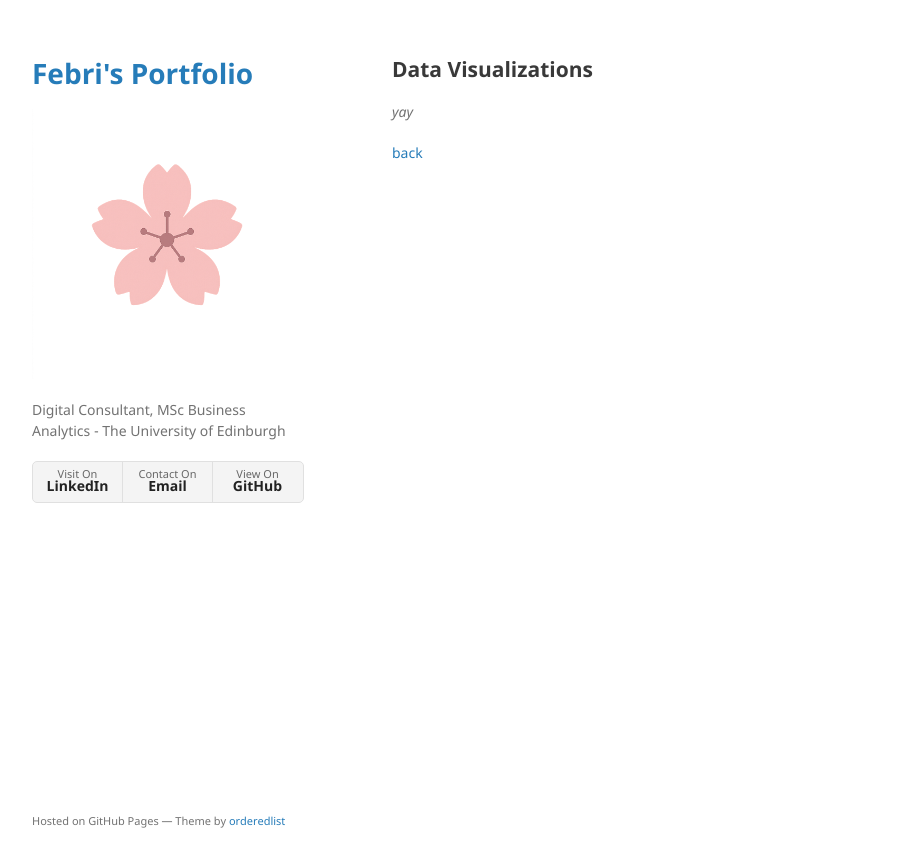
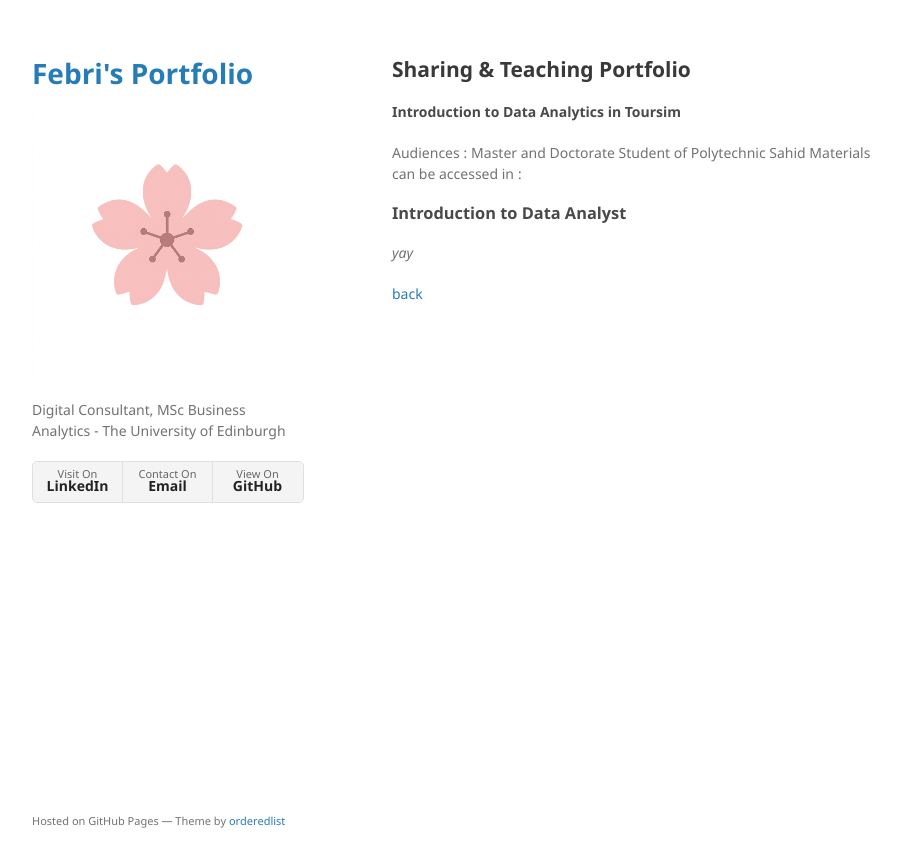
Before and after one commit to FebrianiFR/febrianifr.github.io, a Jekyll site: the page built from another-page.md, in a window 1280 px wide. Shown: the top 867 px of the page, without its empty margins (178-1079 px from the left). Built offline with Jekyll 4.4.1, drawn with Linux system fonts in a browser that asks for light colours.

Commit message:
add teaching portfolio page

```diff
--- a/another-page.md
+++ b/another-page.md
@@ -2,7 +2,13 @@
 layout: default
 ---
 
-## Data Visualizations
+## Sharing & Teaching Portfolio
+
+#### Introduction to Data Analytics in Toursim
+Audiences : Master and Doctorate Student of Polytechnic Sahid
+Materials can be accessed in :
+
+### Introduction to Data Analyst
 
 _yay_
 
```
Also changed, not shown: index.md (+3 -0 lines).
